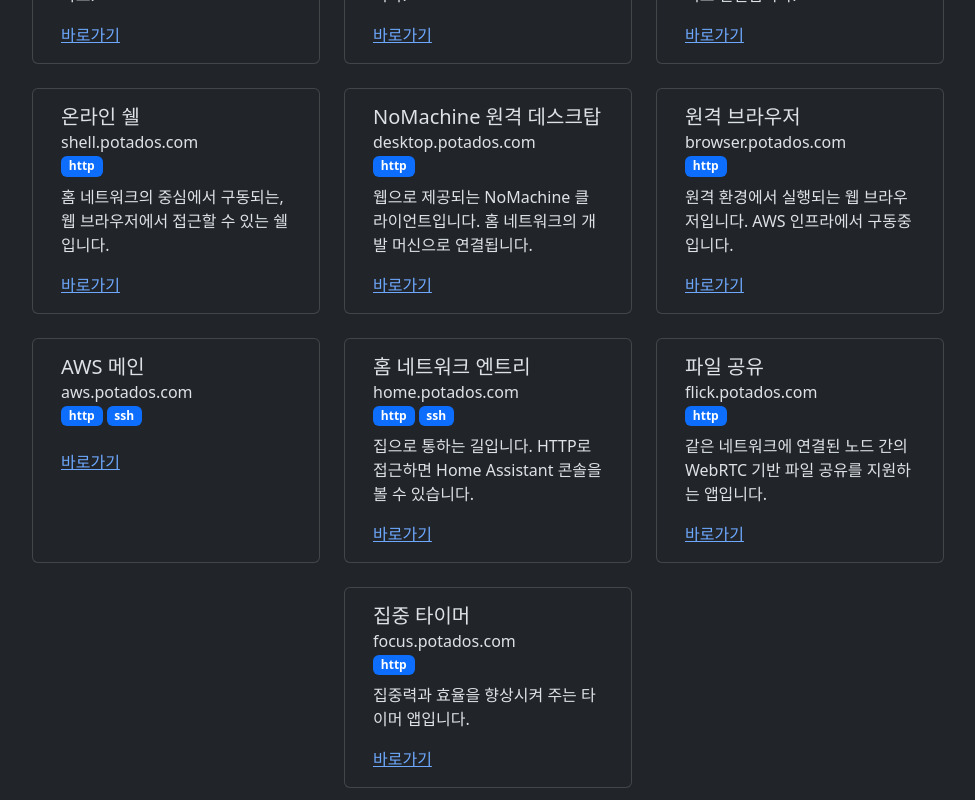
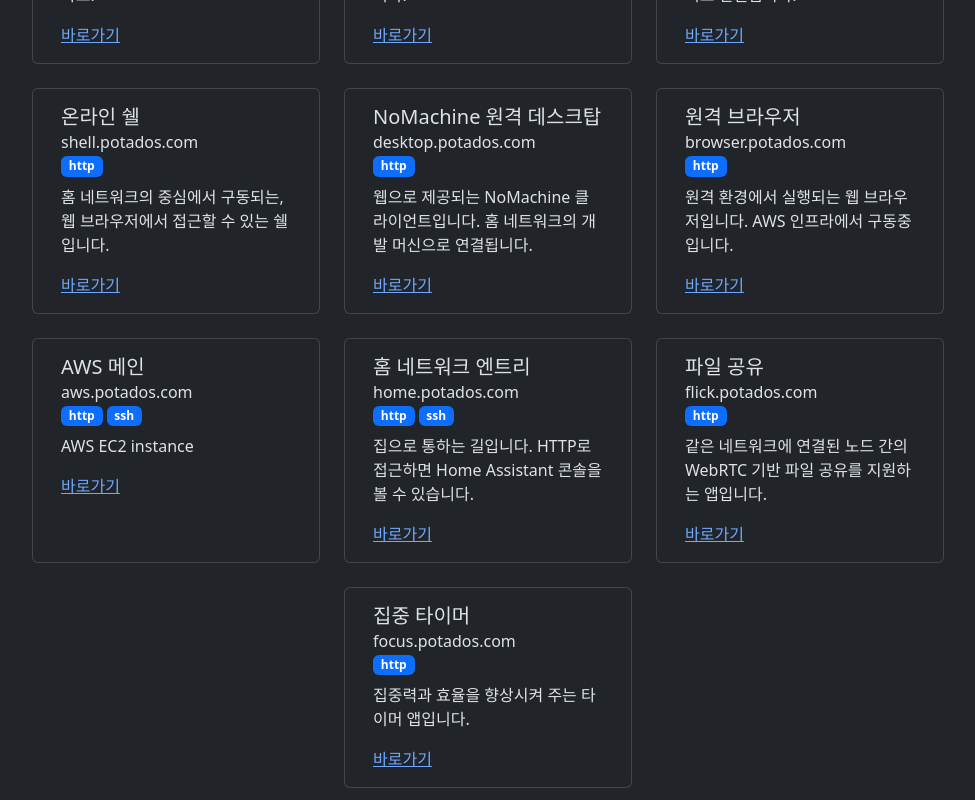
Before and after one commit to potados99/front, a React (Create React App) app: page / in a window 1280 px wide. Shown: the part 720-1520 px from the top of the page, without its empty margins (152-1127 px from the left). Built offline with nearby package versions, Linux system fonts and the light colour scheme.

Commit message:
chore: add description for AWS

```diff
--- a/src/App.tsx
+++ b/src/App.tsx
@@ -119,9 +119,9 @@
       title: "AWS 메인",
       hostname: "aws.potados.com",
       protocols: ["http", "ssh"],
-      description: "",
+      description: "AWS EC2 instance",
       links: [
-        {label: '바로가기', url: 'https://'}
+        {label: '바로가기', url: 'ssh://potados@aws.potados.com'}
       ]
     },
     {
```
